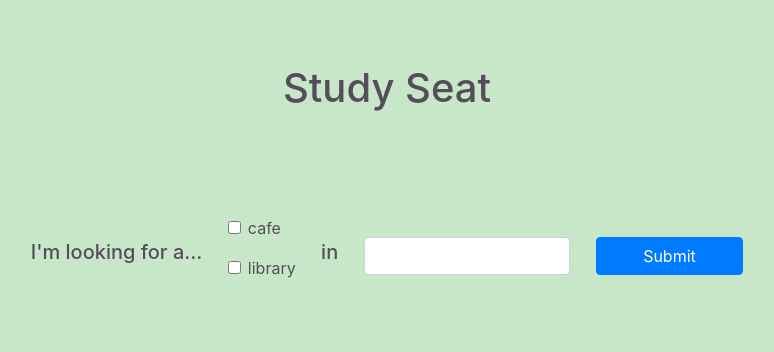
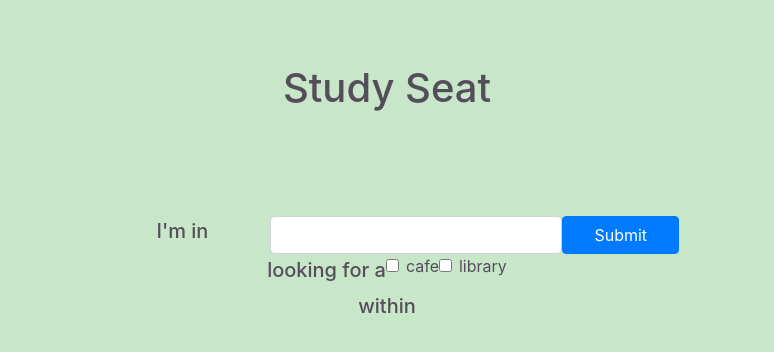
Before and after one commit to syranol/Study-Seat, a React (Create React App) app in the folder client/: page / in a window 1280 px wide. Shown: the top 352 px of the page, without its empty margins (253-1027 px from the left). Built offline with nearby package versions, Linux system fonts and the light colour scheme; no server answers.

Commit message:
Flags should populate and depopulate when user toggles checkboxes

```diff
--- a/client/src/components/map-form/actions.ts
+++ b/client/src/components/map-form/actions.ts
@@ -1,3 +1,7 @@
+/**
+ * actions generated by the MapForm component
+ */
+
 export const CAFE_CHECKBOX_TOGGLED = "CAFE_CHECKBOX_TOGGLED";
 export function cafeCheckboxToggled(payload) {
     return {
--- a/client/src/components/map-form/map-form.tsx
+++ b/client/src/components/map-form/map-form.tsx
@@ -1,7 +1,9 @@
 import React, { Component } from "react";
 import { Button, Form } from "react-bootstrap";
 import { connect } from "react-redux";
-import { CAFE_CHECKBOX_TOGGLED, LIBRARY_CHECKBOX_TOGGLED, cafeCheckboxToggled, locationFormSubmitted } from "./actions";
+import {
+    cafeCheckboxToggled, locationFormSubmitted, libraryCheckboxToggled
+} from "./actions";
 
 interface IMapFormProps {
     dispatch: (action) => void,
@@ -12,13 +14,16 @@ interface IMapFormProps {
     locationName: string,
     cafe: boolean,
     library: boolean,
+    radius: number
 }
 
 class MapForm extends Component<IMapFormProps, { }> {
     private placeTypeOptions = ["cafe", "library"];
 
     state = {
-        searchStr: ""
+        searchStr: "",
+        cafe: false,
+        library: false
     }
 
     constructor(props) {
@@ -26,12 +31,17 @@ class MapForm extends Component<IMapFormProps, { }> {
     }
 
     placeTypeSelected = (evt: { target: { id: string, checked: boolean } }): void => {
-        let actionType;
+        // TODO: store in local storage to persist across refresh
         switch (evt.target.id) {
-            case "cafe": actionType = CAFE_CHECKBOX_TOGGLED; break;
-            case "library": actionType = LIBRARY_CHECKBOX_TOGGLED; break;
+            case "cafe": {
+                this.props.dispatch(cafeCheckboxToggled(evt.target.checked));
+                break;
+            }
+            case "library": {
+                this.props.dispatch(libraryCheckboxToggled(evt.target.checked));
+                break;
+            }
         }
-        this.props.dispatch(cafeCheckboxToggled(evt.target.checked));
     }
 
     private locationInputChanged = (evt: { target: { value: string } }): void => {
@@ -44,46 +54,35 @@ class MapForm extends Component<IMapFormProps, { }> {
         this.props.dispatch(locationFormSubmitted(this.state.searchStr));
     }
 
+    componentDidMount(): void {
+        this.setState({
+            searchStr: this.props.locationName
+        });
+    }
+
     componentDidUpdate(prevPropSnapshot): void {
         if (this.props.locationName !== prevPropSnapshot.locationName) {
+            // TODO: fix issue where this no longer updates on page load
             this.setState({
                 searchStr: this.props.locationName
             });
         }
     }
 
+    // TODO: factor out styles
     render() {
+        // TODO: add dropdown to select radius
         return(
-            <div className="flex-row container" style={{
-                    width: "60%",
+        <div className="container" style={{width:"48%"}}>
+            <div className="flex-row" style={{
                     alignItems: "center",
-                    justifyContent: "space-around",
+                    justifyContent: "center",
                 }}>
-                <div className="flex-column">
-                    <h5>I'm looking for a... </h5>
+                <div className="flex-column" style={{width:"30%"}}>
+                    <h5>I'm in</h5>
                 </div>
                 <div className="flex-column" style={{
-                    alignItems: "flex-start"
-                }}>
-                    {this.placeTypeOptions.map((placeType: string) => (
-                        <div key={`opt-${placeType}`} className="mb-3">
-                        <Form.Check
-                            type="checkbox"
-                            id={`${placeType}`}
-                            label={`${placeType}`}
-                            onChange={this.placeTypeSelected}/>
-                        </div>
-                    ))}
-                </div>
-                <div className="flex-column" style={{
-                    alignItems: "flex-start",
-                    justifyContent: "flex-end"
-                }}>
-                    <h5>in</h5>
-                </div>
-                <div className="flex-column" style={{
-                    width: "28%"
-                }}>
+                    alignItems: "center", width:"50%"}}>
                     <input className="form-control" type="text" value={this.state.searchStr}
                         onChange={this.locationInputChanged}></input>
                 </div>
@@ -94,7 +93,42 @@ class MapForm extends Component<IMapFormProps, { }> {
                         Submit
                     </Button>
                 </div>
-            </div>)
+            </div>
+            <div className="flex-row" style={{
+                    alignItems: "center",
+                    justifyContent: "center",
+                }}>
+                <h5>looking for a </h5>
+                {this.placeTypeOptions.map((placeType: string) => (
+                    <div key={`opt-${placeType}`} className="mb-3">
+                        <Form.Check
+                            type="checkbox"
+                            id={`${placeType}`}
+                            label={`${placeType}`}
+                            checked={this.props[placeType]}
+                            onChange={this.placeTypeSelected}/>
+                        </div>
+                ))}
+
+            </div>
+            <div className="flex-row" style={{
+                    alignItems: "center",
+                    justifyContent: "center",
+                }}>
+                    <div className="flex-column">
+                        <h5>within</h5>
+                    </div>
+                    {this.props.radius}
+                    {/* <div className="flex-column">
+                        <Dropdown></Dropdown>
+                    </div> */}
+                </div>
+            <div className="flex-row" style={{
+                    alignItems: "center",
+                    justifyContent: "space-around",
+                }}>
+            </div>
+    </div>)
     }
 }
 
@@ -102,8 +136,9 @@ const mapStateToProps = (state, ownProps) => {
     return {
         geolocation: state.location.geolocation,
         locationName: state.location.locationName,
-        cafe: state.cafe,
-        library: state.library
+        cafe: state.placeTypes.cafe,
+        library: state.placeTypes.library,
+        radius: state.radiusss
     };
 }
 
--- a/client/src/components/map-frame/map-frame.tsx
+++ b/client/src/components/map-frame/map-frame.tsx
@@ -3,8 +3,12 @@ import MapForm from "../map-form/map-form"
 import { connect } from "react-redux";
 import { geolocationChanged, locationNameUpdated } from "./actions";
 
+// TODO: persist zoom level
+
 interface IMapFrameProps {
     locationName: string,
+    radius: number,
+    placeTypesSelected: string[],
     dispatch: (action) => void
 }
 
@@ -31,18 +35,34 @@ class MapFrame extends Component<IMapFrameProps, IMapFrameState> {
     private placesService: google.maps.places.PlacesService | undefined;
     private geocodingService: google.maps.Geocoder | undefined;
 
+    private markers: google.maps.Marker[] | undefined = [];
+
     constructor(props) {
         super(props);
     }
 
+    // TODO: ideally this debounce could be made obsolete
+    private debounceComponentDidUpdate: boolean = false;
 
-    handleLocationNameChanged = (location) => {
-        if (this.placesService) {
+    componentDidUpdate(prevPropSnapshot): void {
+        let locationChanged = false;
+        if (this.props.locationName !== prevPropSnapshot.locationName) {
+            locationChanged = true;
+        }
+        let placesSelectedChanged = false;
+        if (this.props.placeTypesSelected !== prevPropSnapshot.placeTypesSelected) {
+            placesSelectedChanged = true;
+        }
+        if (locationChanged || placesSelectedChanged) {
+            if (this.placesService && !this.debounceComponentDidUpdate) {
+                this.debounceComponentDidUpdate = true;
+                setTimeout(() => this.debounceComponentDidUpdate = false, 100);
+
                 this.placesService.findPlaceFromQuery({
-                query: location,
+                    query: this.props.locationName,
                     fields: ["geometry.location"],
                 }, (res) => {
-                if (this.googleMap) {
+                    if (this.googleMap && res) {
                         const newGeolocation = {
                             lat: (res as IReverseGeocodeResult[])[0].geometry.location.lat(),
                             lng: (res as IReverseGeocodeResult[])[0].geometry.location.lng()
@@ -54,17 +74,14 @@ class MapFrame extends Component<IMapFrameProps, IMapFrameState> {
                 });
             }
         }
-
-    componentDidUpdate(prevPropSnapshot): void {
-        if (this.props.locationName !== prevPropSnapshot.locationName) {
-            this.handleLocationNameChanged(this.props.locationName);
-        }
     }
 
     render() {
         return (
             <div style={{height: "100%"}}>
+                <div style={{height: "20%"}}>
                     <MapForm></MapForm>
+                </div>
                 <div id="google-map" style={{height: "100%"}}
                     ref={this.googleMapHandle}>
                 </div>
@@ -127,26 +144,51 @@ class MapFrame extends Component<IMapFrameProps, IMapFrameState> {
     }
 
     private populateMap = (position) => {
-        console.log("POPULATE MAP");
+        // TODO: why is this being called twice at page load
+        // TODO: clear previous markers
+
+        this.clearMarkers();
+
+        this.props.placeTypesSelected.map((type) => {
             const request = {
                 location: position,
-            radius: 5000,
-            types: ['cafe']
+                radius: this.props.radius,
+                types: [type]
             };
-        (this.placesService as google.maps.places.PlacesService).nearbySearch(request, (res, status) => {
+            if (this.placesService) {
+                this.placesService.nearbySearch(request, (res, status) => {
                     if (status === google.maps.places.PlacesServiceStatus.OK) {
                         for (let i = 0; i < res.length; i++) {
                             const place = res[i] as google.maps.places.PlaceResult;
-                    if (place.geometry !== undefined) {
-                        const marker = new google.maps.Marker({
+                            if (place.geometry !== undefined
+                                && place.types !== undefined
+                                /**
+                                 * it seems the Google Places API returns hotel information when no place
+                                 *  types are supplies... This is a hack to circumvent this
+                                 */
+                                && place.types.filter((x) => {
+                                    return this.props.placeTypesSelected.indexOf(x) !== -1
+                                }).length > 0) {
+
+                                (this.markers as google.maps.Marker[]).push(new google.maps.Marker({
                                     map: this.googleMap,
                                     title: place.name,
                                     position: place.geometry.location
-                        });
+                                }));
                             }
                         }
                     }
                 });
+            }
+        });
+    }
+
+    private clearMarkers(): void {
+        if (this.markers) {
+            for (const marker of this.markers) {
+                marker.setMap(null);
+            }
+        }
     }
 
     private handleLocationError (content, position) {
@@ -158,7 +200,14 @@ class MapFrame extends Component<IMapFrameProps, IMapFrameState> {
 
 const mapStateToProps = (state, ownProps) => {
     return {
-        locationName: state.location.locationName
+        locationName: state.location.locationName,
+        radius: state.radius,
+        placeTypesSelected: Object.keys(state.placeTypes)
+            .filter(key => state.placeTypes[key])
+            .map((key) => {
+                if (state.placeTypes[key])
+                    return key;
+            })
     }
 }
 
--- a/client/src/index.tsx
+++ b/client/src/index.tsx
@@ -21,7 +21,10 @@ import 'index.scss';
 import App from './views/app/app';
 import * as serviceWorker from 'serviceWorker';
 
-
+/**
+ * render the root element, wrapped in a provider which allows global access to the
+ *  redux store
+ */
 ReactDOM.render(
     <Provider store={store}>
         <App />
--- a/tsconfig.json
+++ b/tsconfig.json
@@ -18,8 +18,12 @@
         ],
         "typeRoots": [
             "node_modules/@types"
-        ]
+        ],
+        "paths": {
+
+        }
     },
+
     "include": [
         "server",
         "lib"
```
Also changed, not shown: client/src/state/actions/initialize.action.ts (added, +8 -0 lines), client/src/state/reducers/root.reducer.ts (+41 -8 lines), client/src/state/reducers/state.prototype.ts (+8 -2 lines), client/src/state/store/store.ts (+8 -1 lines), client/src/views/app/app.tsx (+31 -2 lines), 1 other file (tests, documents, lock files or other folders). Lines whose indentation alone changed are shown as unchanged.
